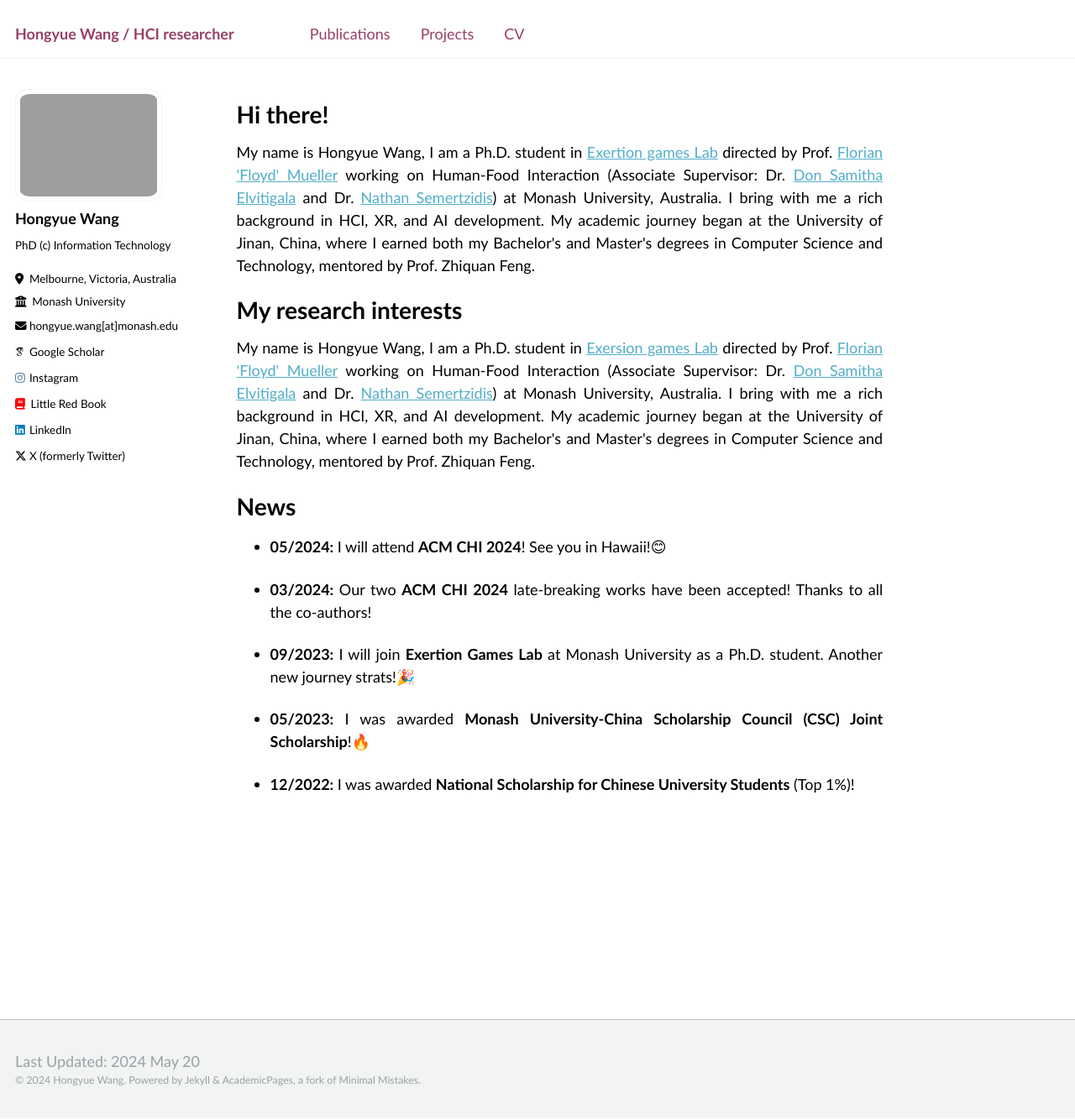
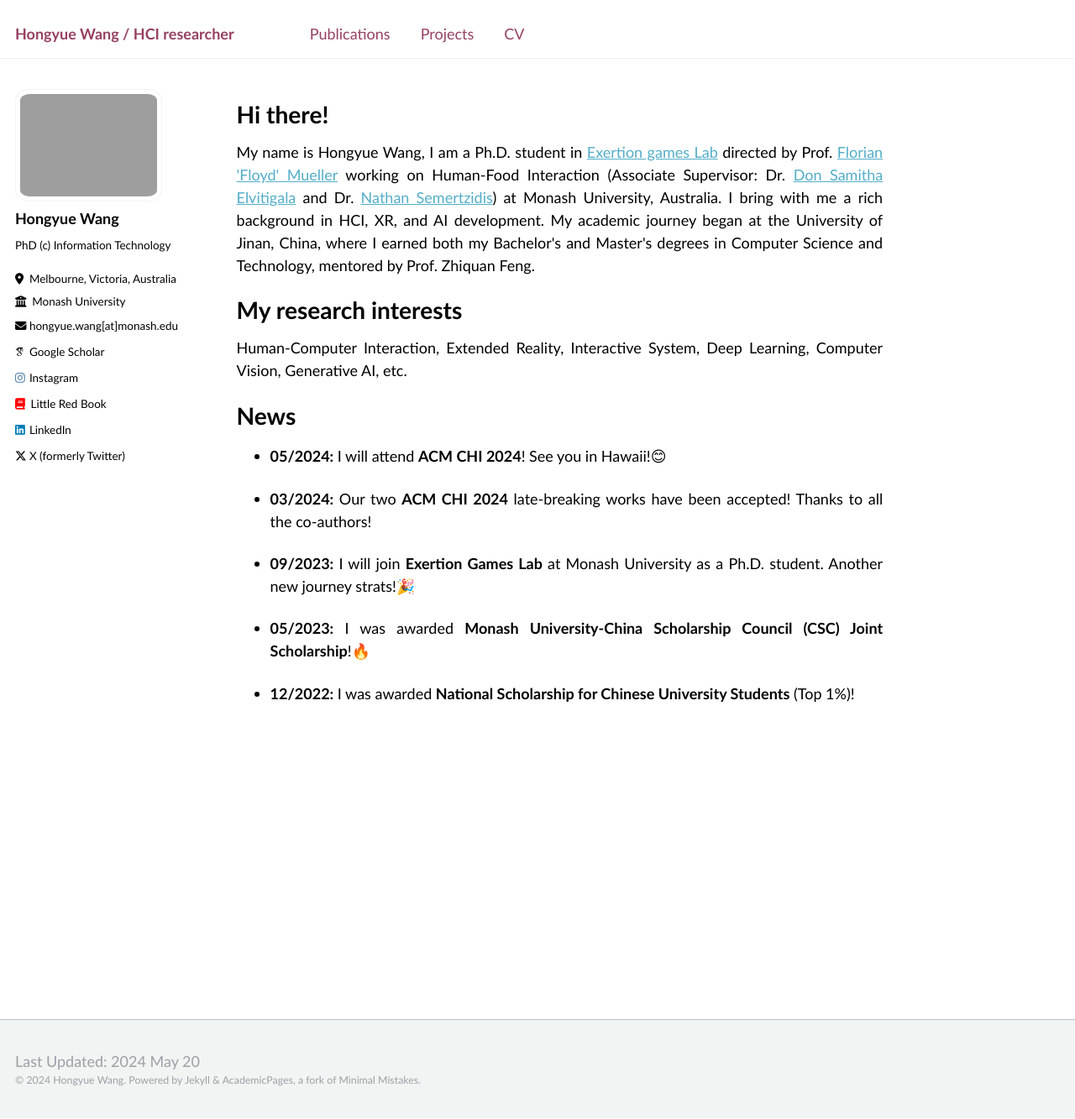
Before and after one commit to hongyue-howard-wang/hongyue-howard-wang.github.io, a Jekyll site: the page built from _pages/about.md, in a window 1280 px wide and 1333 px high. Shown: the whole window at 84% size. Built offline with Jekyll 4.4.1, drawn with Linux system fonts in a browser that asks for light colours; nearby versions of some CDN libraries; some web fonts are replaced.

Commit message:
Update about.md

```diff
--- a/_pages/about.md
+++ b/_pages/about.md
@@ -14,7 +14,7 @@ My name is Hongyue Wang, I am a Ph.D. student in <a href="https://exertiongamesl
 
 <h1>My research interests</h1>
 <p style="text-align:justify">
-My name is Hongyue Wang, I am a Ph.D. student in <a href="https://exertiongameslab.org/">Exersion games Lab</a> directed by Prof. <a href="https://www.florianfloydmueller.com/">Florian 'Floyd' Mueller</a> working on Human-Food Interaction (Associate Supervisor: Dr. <a href="https://samithaelvitigala.com/">Don Samitha Elvitigala</a> and Dr. <a href="https://nathansemertzidis.com/">Nathan Semertzidis</a>) at Monash University, Australia. I bring with me a rich background in HCI, XR, and AI development. My academic journey began at the University of Jinan, China, where I earned both my Bachelor's and Master's degrees in Computer Science and Technology, mentored by Prof. Zhiquan Feng.
+Human-Computer Interaction, Extended Reality, Interactive System, Deep Learning, Computer Vision, Generative AI, etc.
 </p>
 
 <h1>News</h1>
```
